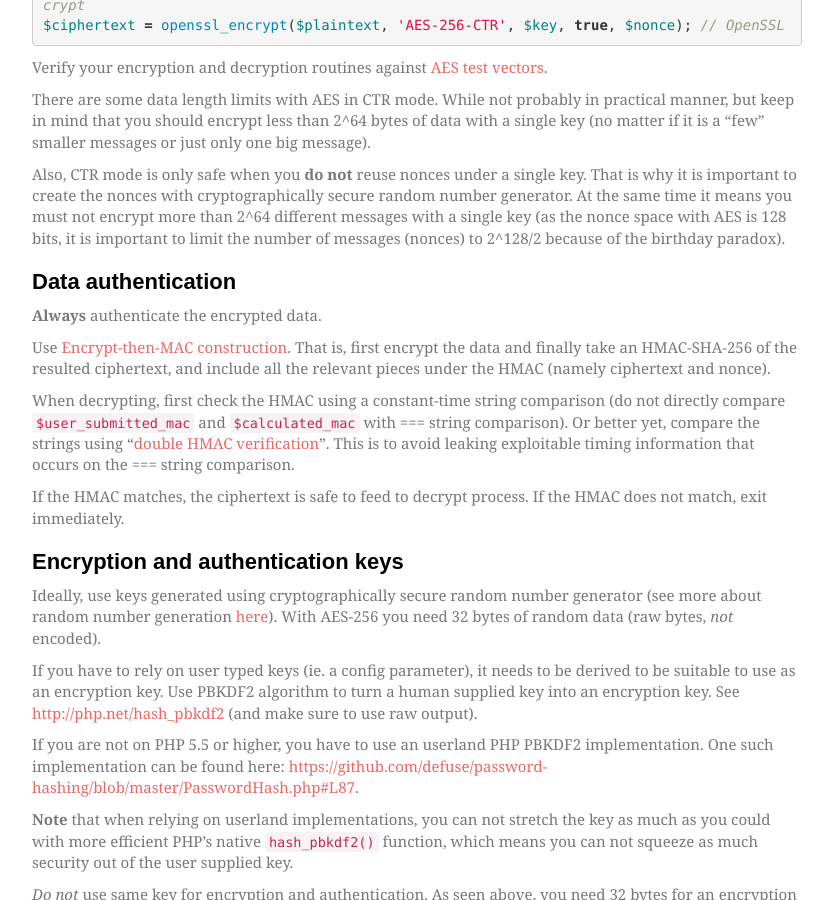
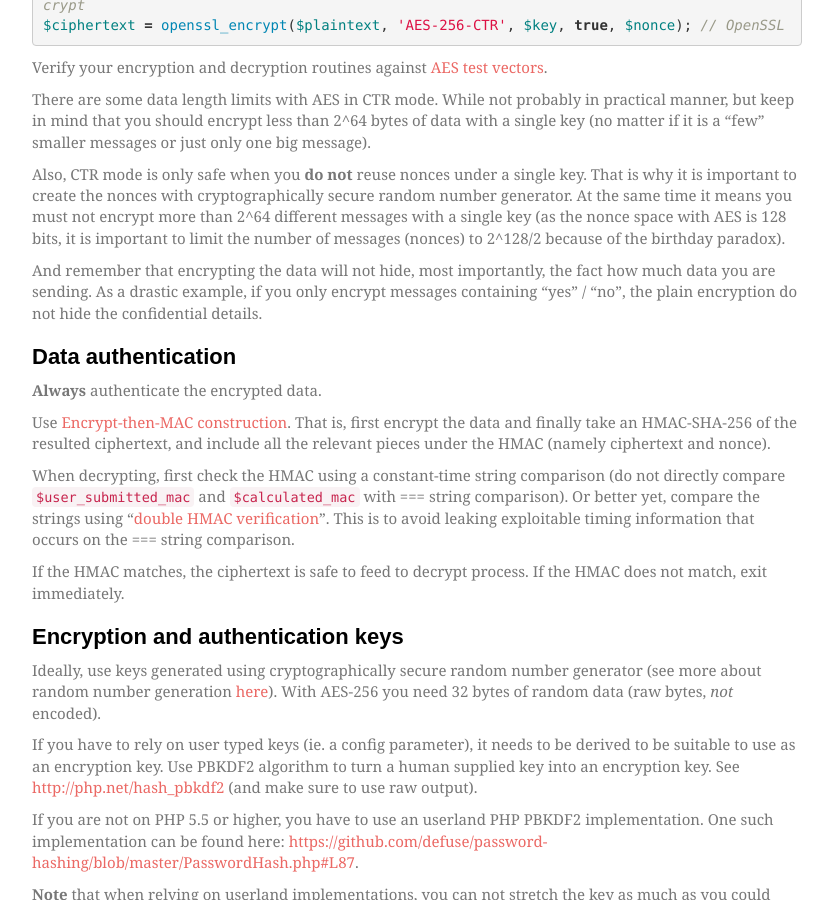
Before and after one commit to timoh6/timoh6.github.com, a Jekyll site: the page built from _posts/2014-06-16-PHP-data-encryption-cheatsheet.md, in a window 1280 px wide and 900 px high, scrolled down 714 px. Shown: the whole window, without its empty margins (223-1056 px from the left). Built offline with Jekyll 4.4.1, drawn with Linux system fonts in a browser that asks for light colours; some web fonts are replaced; comment, search, counter and statistics services are not loaded.

Commit message:
Add note about length leaks

```diff
--- a/_posts/2014-06-16-PHP-data-encryption-cheatsheet.md
+++ b/_posts/2014-06-16-PHP-data-encryption-cheatsheet.md
@@ -41,6 +41,8 @@ Verify your encryption and decryption routines against [AES test vectors](http:/
 There are some data length limits with AES in CTR mode. While not probably in practical manner, but keep in mind that you should encrypt less than 2^64 bytes of data with a single key (no matter if it is a "few" smaller messages or just only one big message).
 
 Also, CTR mode is only safe when you **do not** reuse nonces under a single key. That is why it is important to create the nonces with cryptographically secure random number generator. At the same time it means you must not encrypt more than 2^64 different messages with a single key (as the nonce space with AES is 128 bits, it is important to limit the number of messages (nonces) to 2^128/2 because of the birthday paradox).
+
+And remember that encrypting the data will not hide, most importantly, the fact how much data you are sending. As a drastic example, if you only encrypt messages containing "yes" / "no", the plain encryption do not hide the confidential details.
 
 Data authentication
 -------------------
```
